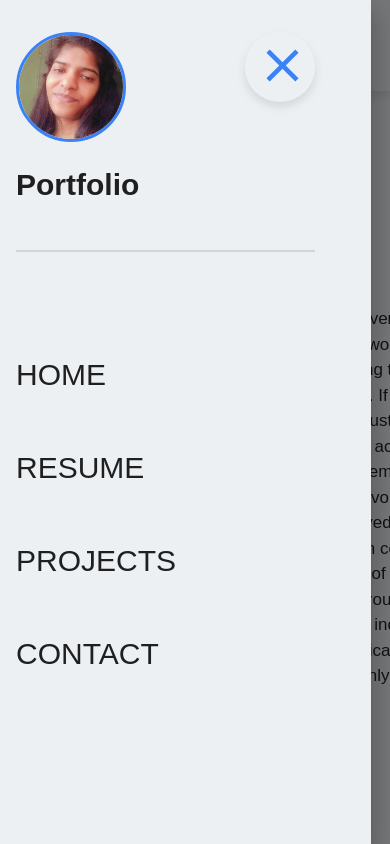
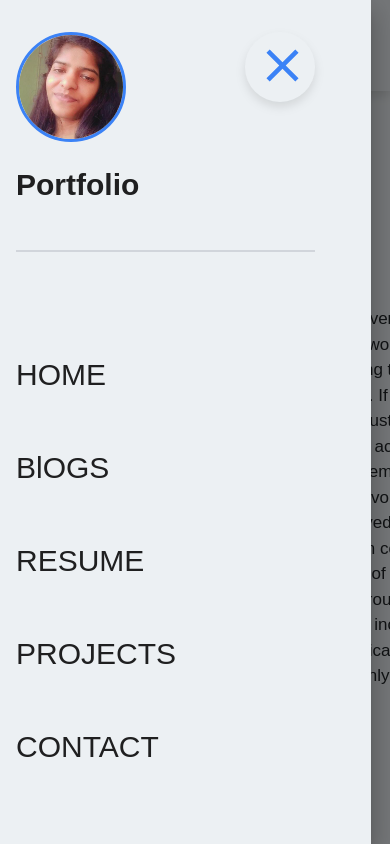
Before and after one commit to ranjana980/my-porfolio, a React (Create React App) app: page / in a window 390 px wide. Both pictures are taken after a click on the icon 345 px from the left and 33 px from the top of the page. Shown: the top 844 px of the page. Built offline with nearby package versions, Linux system fonts and the light colour scheme.

Commit message:
fix: mobile menu click

```diff
--- a/src/App.js
+++ b/src/App.js
@@ -26,10 +26,10 @@ function App() {
     <>
       <Navbar
         home={ref}
-        portFolio={ref1}
+        resume={ref1}
+        projects={ref2}
+        blogs={ref3}
         contact={ref4}
-        about={ref2}
-        blog={ref3}
       />
       <div ref={ref}>
         <Home />
--- a/src/componnets/navbar.js
+++ b/src/componnets/navbar.js
@@ -3,7 +3,7 @@ import { Drawer } from "@mui/material";
 import profile from "./../assests/images/profile.jpg";
 import { Menu, Close } from "@material-ui/icons";
 
-export default function Navbar({ home, portFolio, about, blog, contact }) {
+export default function Navbar({ home, resume, projects, blogs, contact }) {
   const [isOpen, setIsOpen] = useState(false);
 
   const handleClick = (type) => {
@@ -11,12 +11,12 @@ export default function Navbar({ home, portFolio, about, blog, contact }) {
     switch (type) {
       case "home":
         return home.current?.scrollIntoView({ behavior: "smooth" });
-      case "portFolio":
-        return portFolio.current?.scrollIntoView({ behavior: "smooth" });
-      case "about":
-        return about.current?.scrollIntoView({ behavior: "smooth" });
       case "blogs":
-        return blog.current?.scrollIntoView({ behavior: "smooth" });
+        return blogs.current?.scrollIntoView({ behavior: "smooth" });
+      case "resume":
+        return resume.current?.scrollIntoView({ behavior: "smooth" });
+      case "projects":
+        return projects.current?.scrollIntoView({ behavior: "smooth" });
       case "contact":
         return contact.current?.scrollIntoView({ behavior: "smooth" });
     }
@@ -55,12 +55,12 @@ export default function Navbar({ home, portFolio, about, blog, contact }) {
             </a>
           </li>
           <li className="nav-item  cursor-pointer">
-            <a className="nav-link" onClick={() => handleClick("portFolio")}>
+            <a className="nav-link" onClick={() => handleClick("resume")}>
               Resume
             </a>
           </li>
           <li className="nav-item  cursor-pointer">
-            <a className="nav-link" onClick={() => handleClick("about")}>
+            <a className="nav-link" onClick={() => handleClick("projects")}>
               Projects
             </a>
           </li>
@@ -110,16 +110,19 @@ export default function Navbar({ home, portFolio, about, blog, contact }) {
             </span>
           </div>
           <li className="nav-item mt-[100px]  cursor-pointer">
-            <a onClick={() => handleClick("Home")}>HOME </a>
+            <a onClick={() => handleClick("home")}>HOME </a>
           </li>
           <li className="nav-item mt-5  cursor-pointer">
-            <a onClick={() => handleClick("Portfolio")}>RESUME</a>
+            <a onClick={() => handleClick("blogs")}>BlOGS</a>
           </li>
           <li className="nav-item mt-5 cursor-pointer">
-            <a onClick={() => handleClick("About")}>PROJECTS</a>
+            <a onClick={() => handleClick("resume")}>RESUME</a>
+          </li>
+          <li className="nav-item mt-5 cursor-pointer">
+            <a onClick={() => handleClick("projects")}>PROJECTS</a>
           </li>
           <li className="nav-item mt-5 cursor-pointer ">
-            <a onClick={() => handleClick("Contact")}>CONTACT</a>
+            <a onClick={() => handleClick("contact")}>CONTACT</a>
           </li>
         </ul>
       </Drawer>
```
